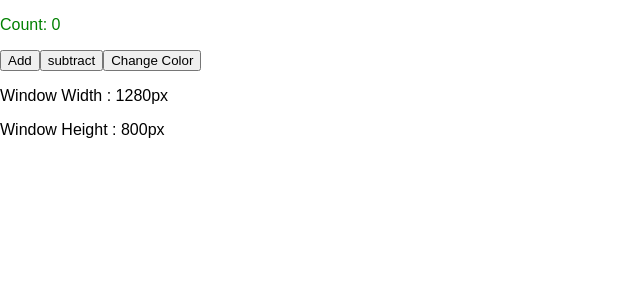
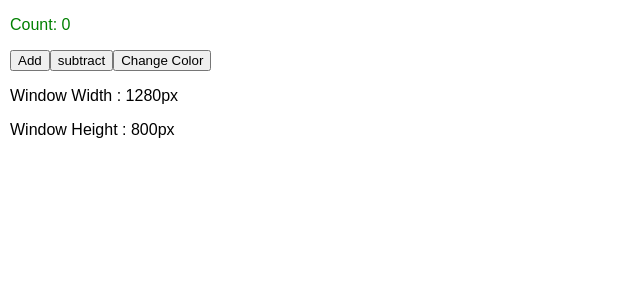
Before and after one commit to amirhoprogrammer/my-react-bro, a React (Vite) app: page /useeffect in a window 1280 px wide. Shown: the top 300 px of the page, without its empty margins (0-640 px from the left). Built offline with nearby package versions, Linux system fonts and the light colour scheme.

Commit message:
add margin for useeffect

```diff
--- a/src/UseEffect.jsx
+++ b/src/UseEffect.jsx
@@ -37,14 +37,14 @@ function UseEffect() {
     setColor((c) => (c === "green" ? "red" : "green"));
   }
   return (
-    <>
+    <div style={{ margin: "10px 10px 10px 10px" }}>
       <p style={{ color: color }}>Count: {count}</p>
       <button onClick={addCount}>Add</button>
       <button onClick={subtractCount}>subtract</button>
       <button onClick={changeColor}>Change Color</button>
       <p>Window Width : {width}px</p>
       <p>Window Height : {height}px</p>
-    </>
+    </div>
   );
 }
 export default UseEffect;
```
